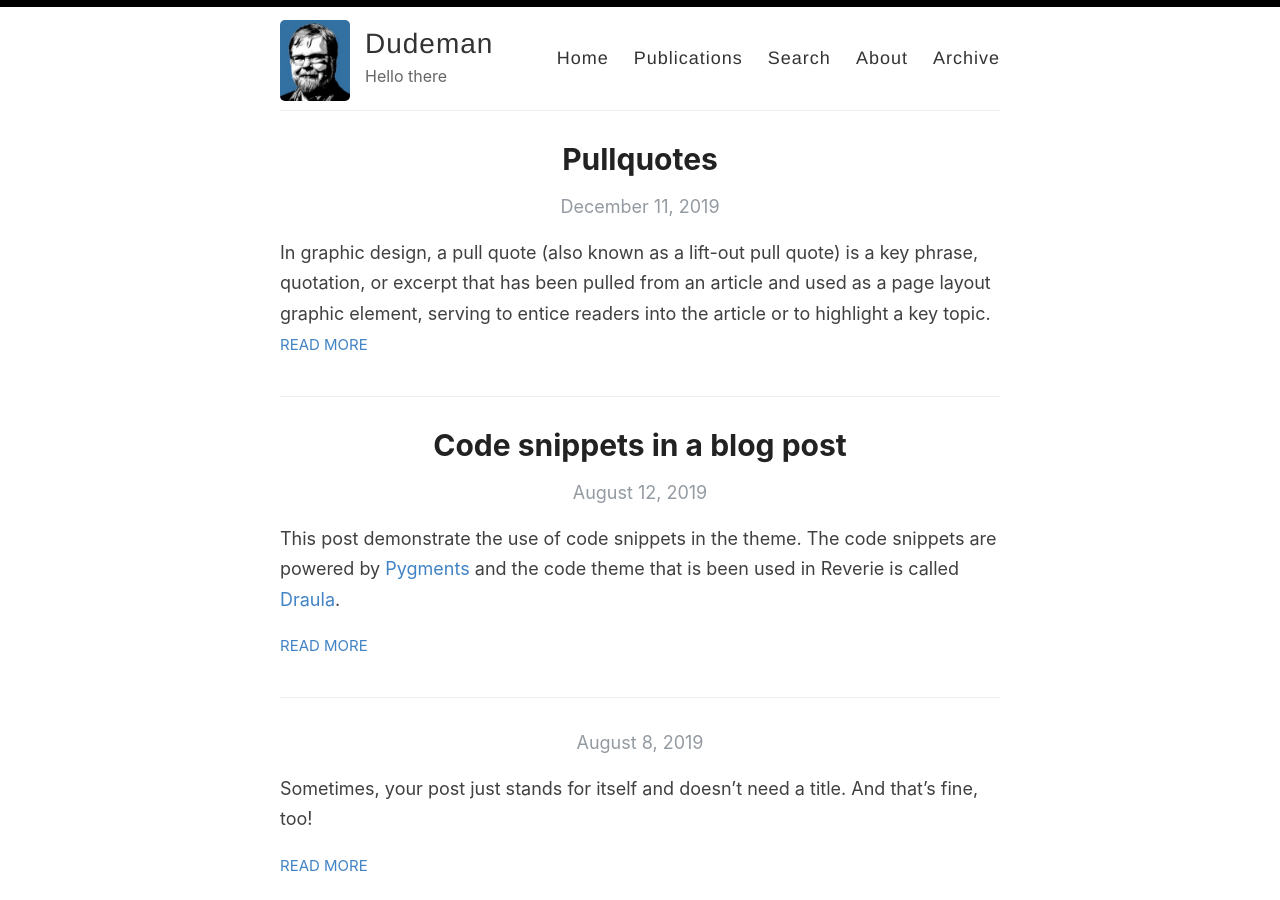
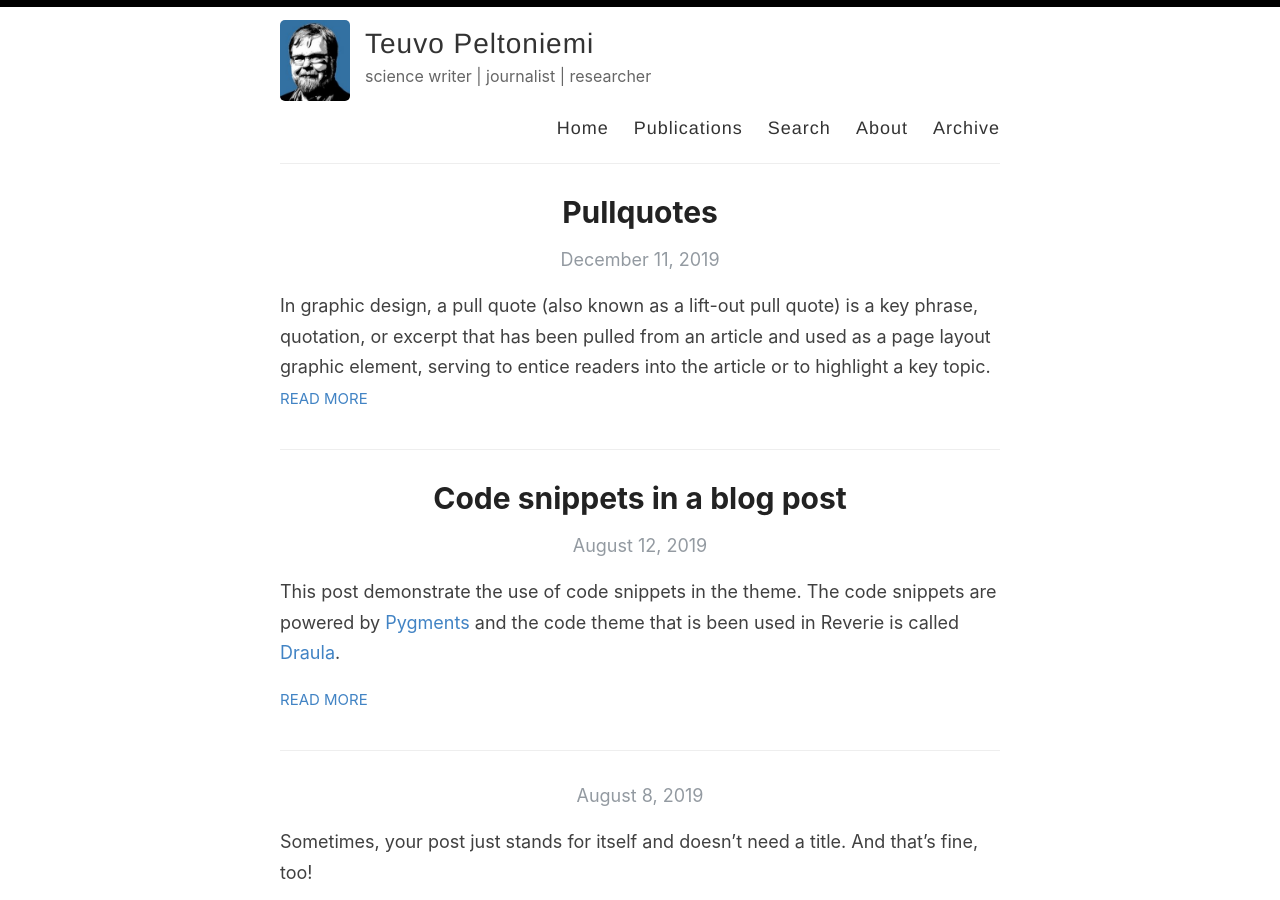
Before and after one commit to taromorimoto/reverie, a Jekyll site: the page built from index.html, in a window 1280 px wide and 900 px high. Built offline with Jekyll 4.4.1, drawn with Linux system fonts in a browser that asks for light colours; the list of posts is cut into pages by our own code.

Commit message:
Update _config.yml

```diff
--- a/_config.yml
+++ b/_config.yml
@@ -3,13 +3,13 @@
 #
 
 # Name of your site (displayed in the header)
-name: Dudeman
+name: Teuvo Peltoniemi
 
 # Name of the author
-author: Amit Merchant
+author: Teuvo Peltoniemi
 
 # Short bio or description (displayed in the header)
-description: Hello there
+description: science writer | journalist | researcher
 
 # URL of your avatar or profile pic (you could use your GitHub profile pic)
 avatar: /images/teuvo.jpeg
```
